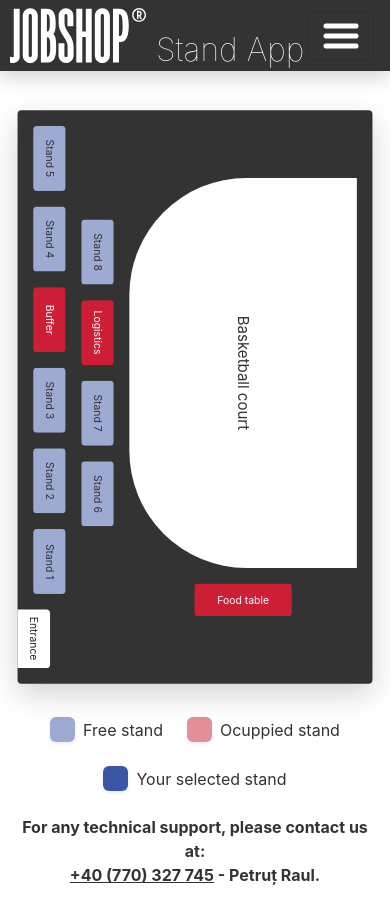
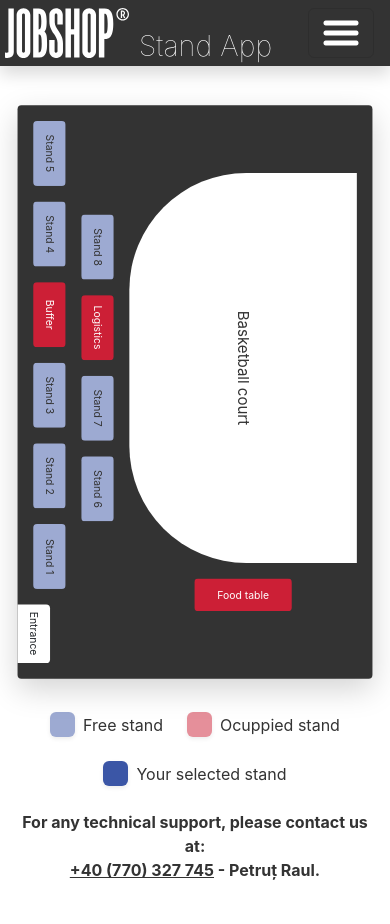
Before and after one commit to Smoothye/JobShop25-Stand-App, a plain HTML site: page index.html in a window 390 px wide. Drawn offline with nearby package versions, Linux system fonts and the light colour scheme; no server answers; a web font is replaced by a local one.

Commit message:
made js logo and text smaller so burger menu fits on the same line on smaller screens widths

```diff
--- a/css/style.css
+++ b/css/style.css
@@ -70,6 +70,19 @@ body{
 
         margin-left: 10px;
         height: 55px;
+    }
+}
+
+@media screen AND (max-width: 450px) {
+
+    .js-logo {
+
+        margin-left: 5px;
+        height: 50px;
+    }
+    .js-logo h1 {
+
+        font-size: 1.8rem;
     }
 }
 
```
